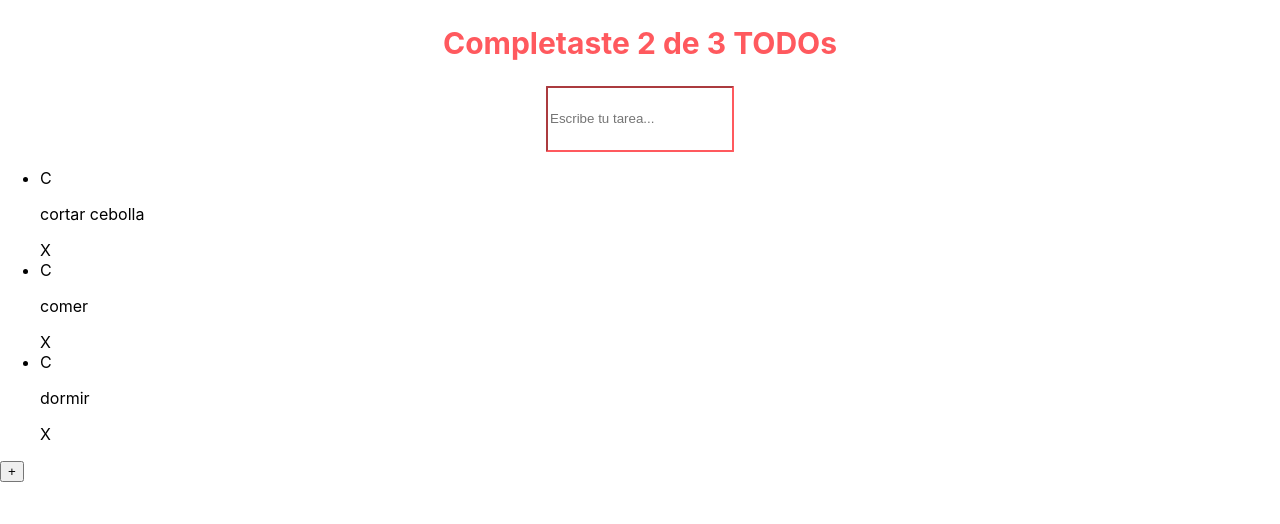
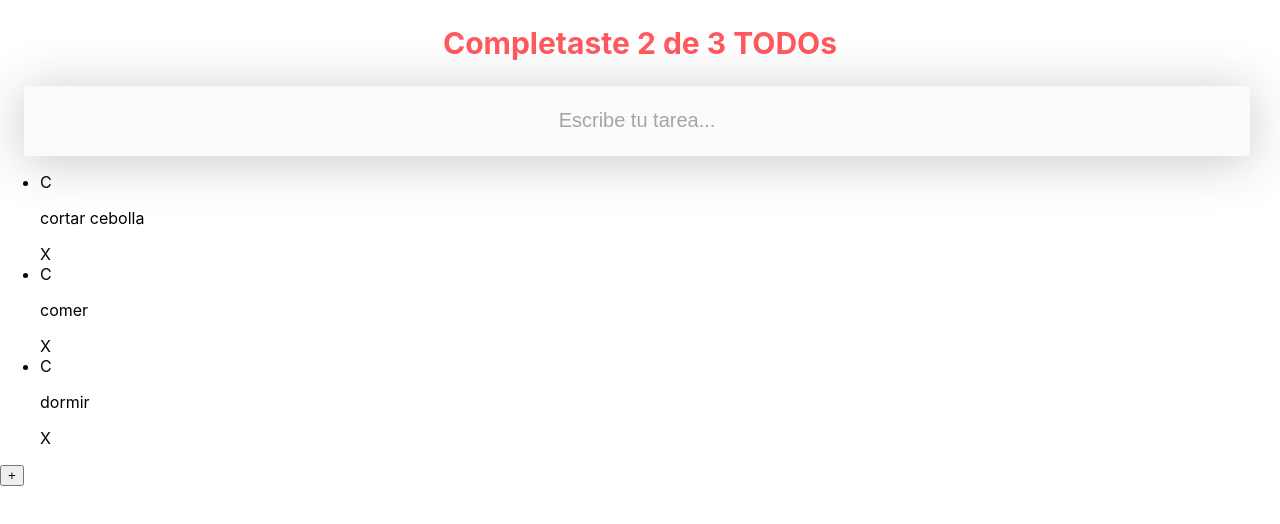
Before and after one commit to VickyMastro/App-TODOs, a React (Create React App) app: page / in a window 1280 px wide. Shown: the top 524 px of the page. Built offline with nearby package versions, Linux system fonts and the light colour scheme.

Commit message:
Elimino div y agrego estilos al buscador

```diff
--- a/src/TodoSearch.css
+++ b/src/TodoSearch.css
@@ -1,12 +1,26 @@
-.container{
-    display: flex;
-    justify-content: center;
 
+.InputSearch{
+    margin: 0 24px;
+    height: 64px;
+    width: calc(100% - 62px);
+
+    color: black;
+    background: #f9fbfc;
+    border: 2px solid #fafafa;
+    border-radius: 2px;
+
+    font-size: 20px;
+    font-weight: 300;
+    text-align: center;
+    box-shadow: 0px 5px 50px rgba(32, 35, 41, 0.25);
 }
-.InputSearch{
-    width: 180px;
-    height: 60px;
 
-    border-radius: 1px;
-    border-color: #ff595e;
+
+.InputSearch::placeholder{
+    color: #a5a5a5;
+    font-weight: 400;
 }
+
+.InputSearch:focus{
+    outline-color: #ff595e;
+}
--- a/src/TodoSearch.jsx
+++ b/src/TodoSearch.jsx
@@ -3,9 +3,7 @@
 
 function TodoSearch (){
     return (
-      <div className = "container">
         <input className = "InputSearch" placeholder="Escribe tu tarea..."  />
-      </div>
 
     );
 }
```
